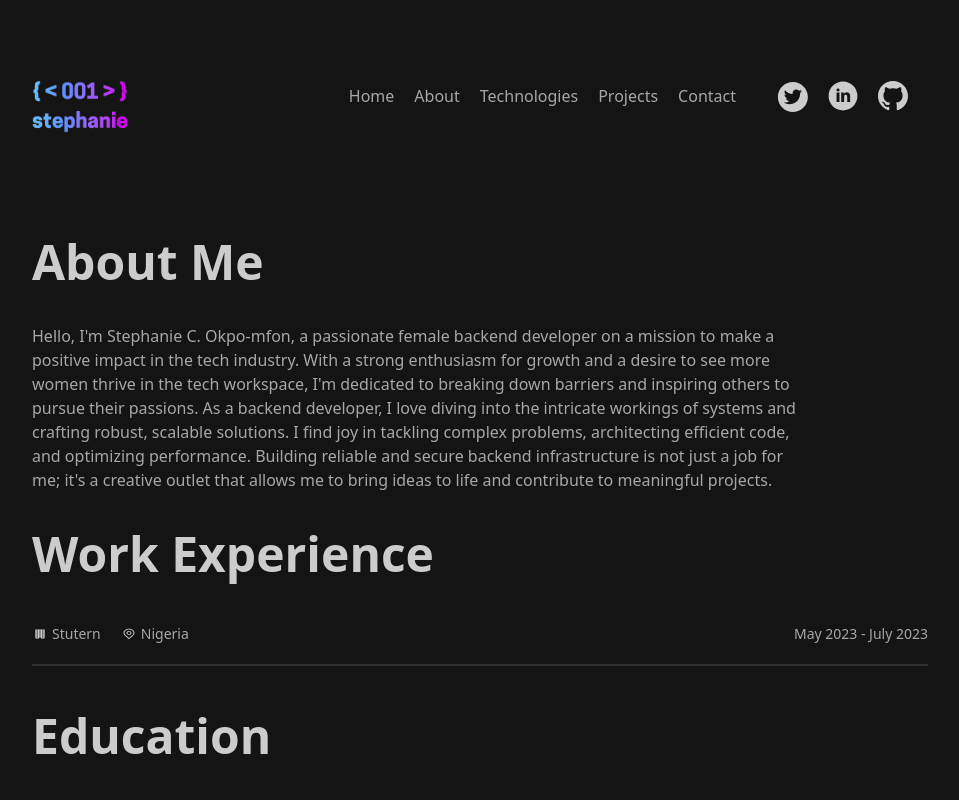
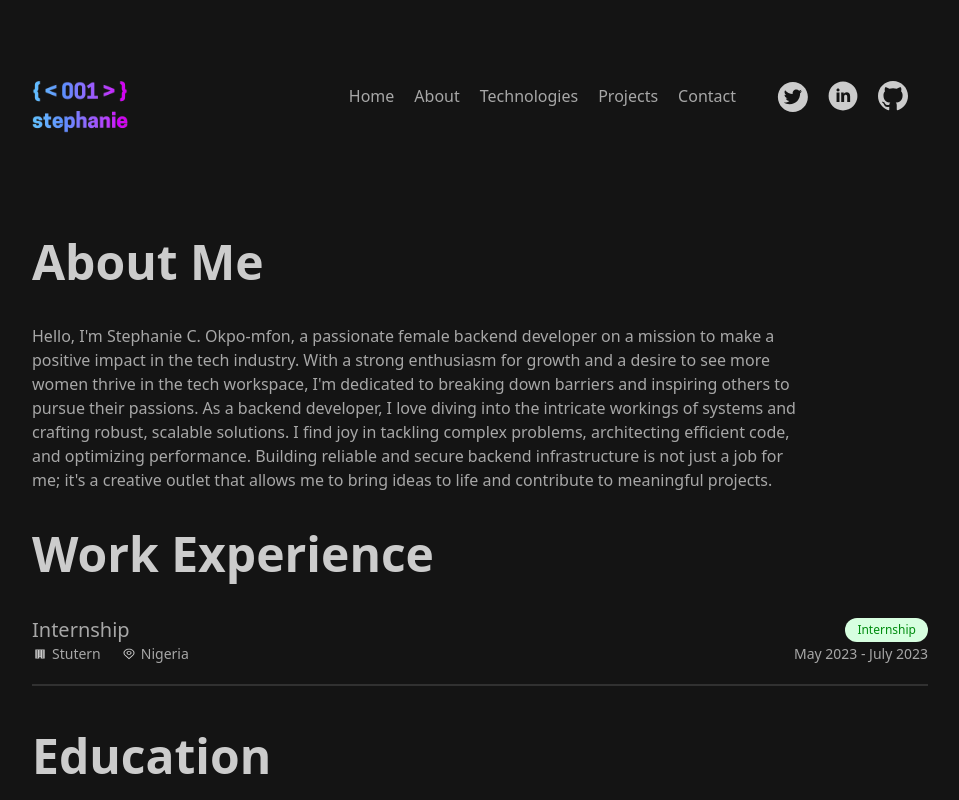
Before and after one commit to StephanieMfon/stephanie-okpomfon-portfolio, a React (Create React App) app: page /about in a window 1280 px wide. Shown: the top 800 px of the page, without its empty margins (160-1119 px from the left). Built offline with nearby package versions, Linux system fonts and the light colour scheme.

Commit message:
testing changes again

```diff
--- a/src/Components/Work.js
+++ b/src/Components/Work.js
@@ -3,13 +3,13 @@
 function Work({ position, company, location, type, duration }) {
   return (
     <article className="pt-8 border-b-2 border-dark-content pb-5 dark:border-light-content border-opacity-20 dark:border-opacity-20">
-      {/* <div className="flex justify-between items-center">
+      <div className="flex justify-between items-center">
         <h1 className="text-content md:text-lg lg:text-xl">{position}</h1>
         <div className="btn bg-greenbg text-green-text text-xs inline-block rounded-3xl px-3 py-1 min-w-fit">
           {type}
         </div>
-      </div> */}
-      <div className="flex justify-between pt-2 items-center">
+      </div>
+      <div className="flex justify-between items-center">
         <div className="flex flex-col md:flex-row">
           <div className="flex items-center pr-5">
             <svg
```
